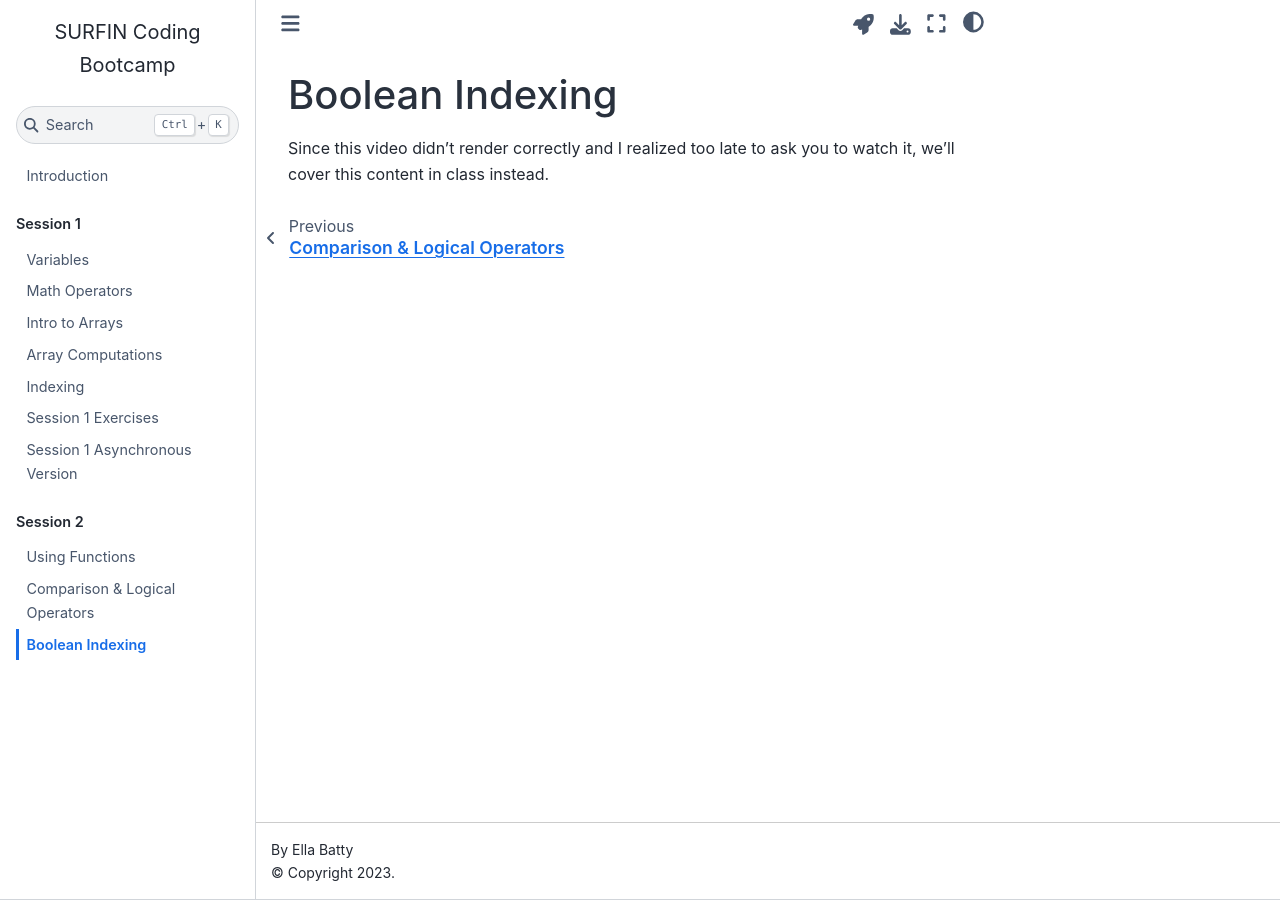
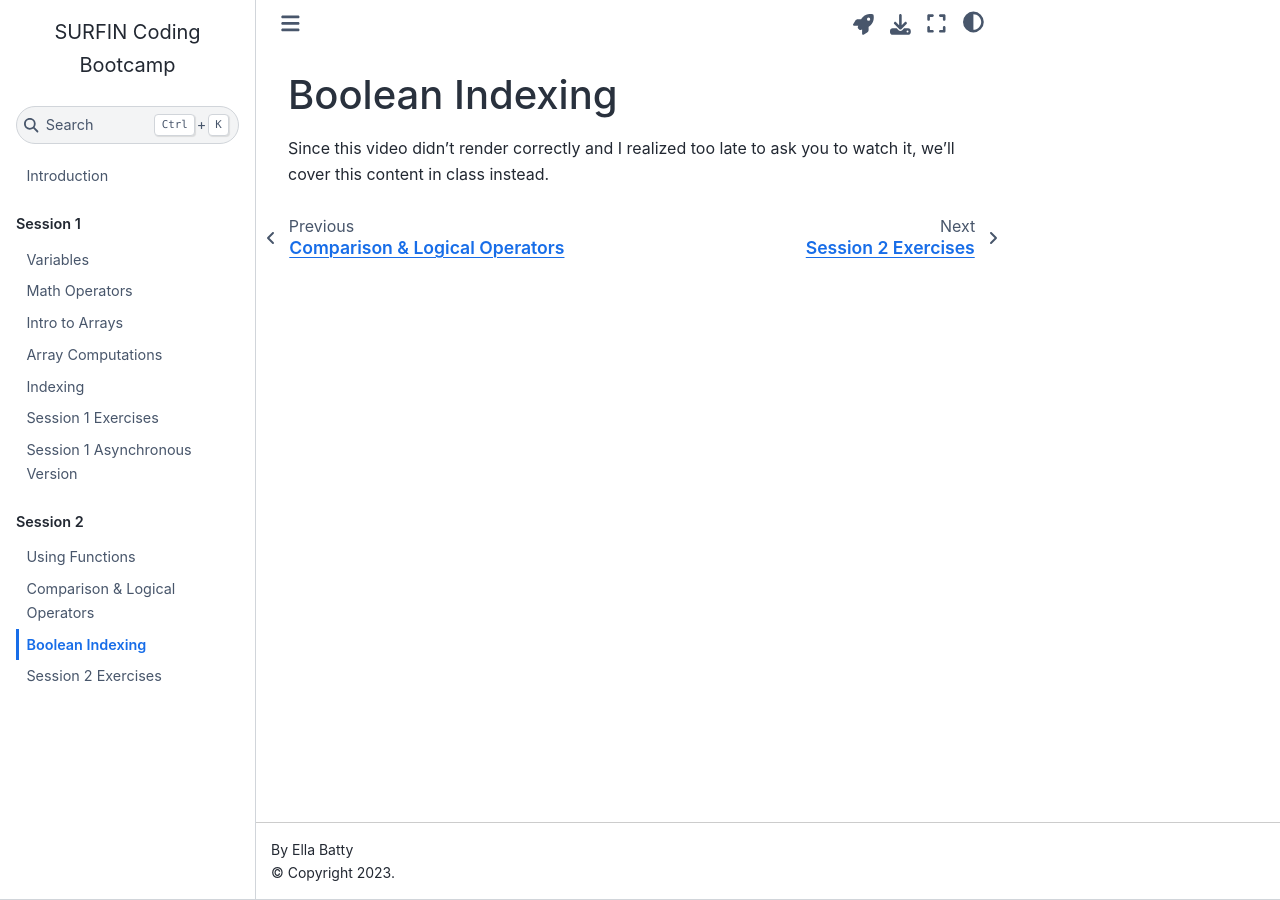
Before and after one commit to ebatty/CodingBootcamp, a Jupyter Book: the page built from content/BooleanIndexing.ipynb, in a window 1280 px wide. Built offline with Jupyter Book 1.0.4 settings and Sphinx 7.4.7 and the Sphinx Book theme 1.1.4, drawn with Linux system fonts in a browser that asks for light colours.

Commit message:
Update _toc.yml

```diff
--- a/_toc.yml
+++ b/_toc.yml
@@ -15,3 +15,4 @@ parts:
     - file: content/UsingFunctions.ipynb
     - file: content/ComparisonandLogicalOperators.ipynb
     - file: content/BooleanIndexing.ipynb
+    - file: content/Session2_Exercises.ipynb
```
